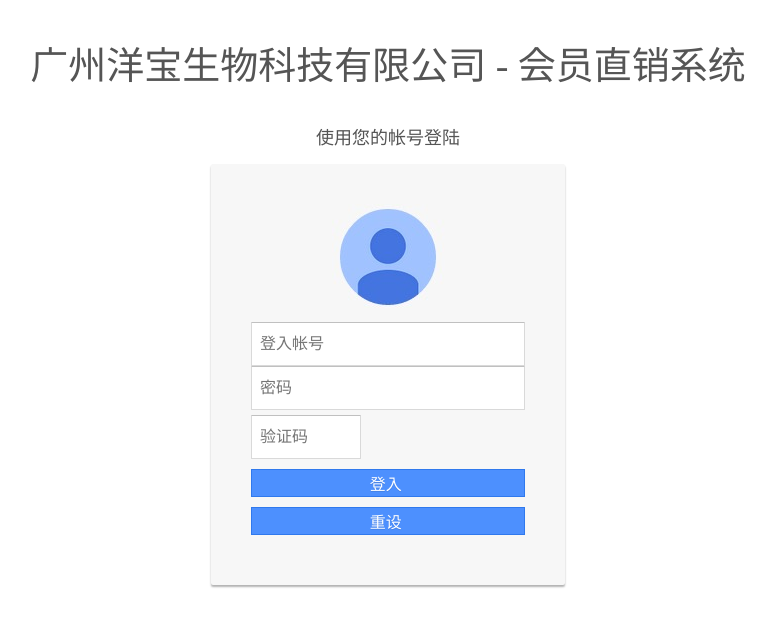
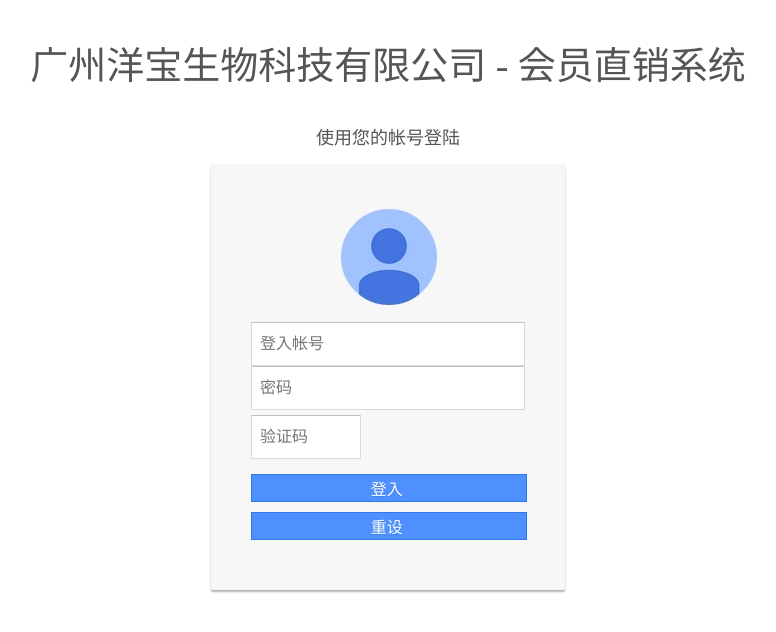
Before and after one commit to Princelo/bioerp, a CodeIgniter app: the page made by application/views/login/index.php in a window 1280 px wide. Shown: the top 632 px of the page, without its empty margins (252-1028 px from the left). Run offline with CodeIgniter, Linux system fonts and the light colour scheme; data that the repository does not hold is empty; some libraries are stand-ins or nearby versions.

Commit message:
style bug

```diff
--- a/application/views/login/index.php
+++ b/application/views/login/index.php
@@ -98,7 +98,7 @@
 
 
                             <div align="left">
-                                <form action="<?=base_url()?>login/check" method="post" class="yform columnar" id="frm">
+                                <form action="<?=base_url()?>login/check" method="post" class="yform columnar" id="frm" style="min-width: 276px;">
 
 
                                     <div style="width:113px; margin:0 auto; margin-bottom: 10px;">
@@ -107,7 +107,7 @@
                                     <input type="text" name="login_id" value="" id="login_id" class="google_textfield google_email" placeholder="登入帐号 "  />
                                     <input type="password" name="password" value="" id="password" class="google_textfield google_email" placeholder="密码 "  />
                                     <div style="padding-top:5px; padding-bottom:5px; min-width: 274px;" class="div-captcha">
-                                        <input type="text" name="captcha" class="google_textfield captcha" placeholder="验证码" value="" style="float:left;"/>
+                                        <input type="text" name="captcha" class="google_textfield captcha" placeholder="验证码" value="" style=""/>
                                         <?=$captcha;?>
                                     </div>
 
```
